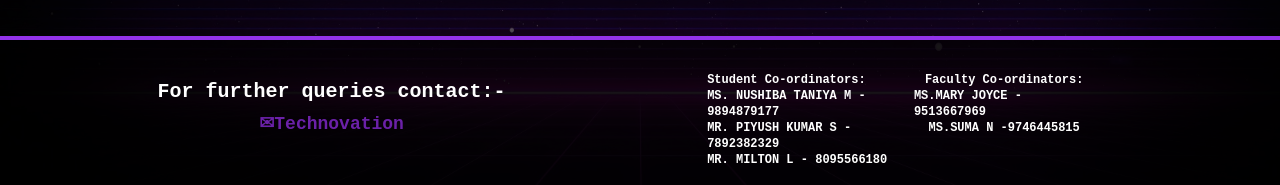
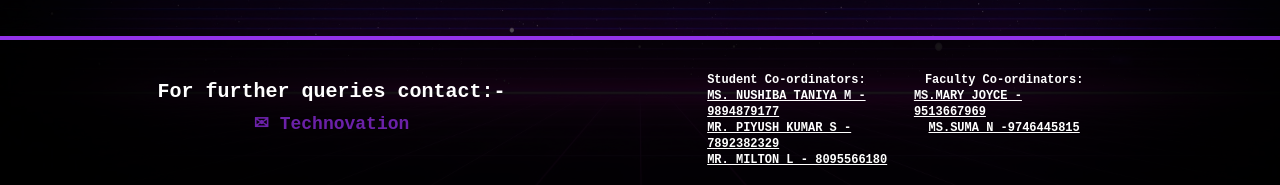
Before and after one commit to Technovation-2K24/event, a website: page index.html in a window 1280 px wide. Shown: the part 10916-11101 px from the top of the page. Drawn offline with nearby package versions, Linux system fonts and the light colour scheme; a web font is replaced by a local one.

Commit message:
Update index.html

```diff
--- a/index.html
+++ b/index.html
@@ -465,19 +465,19 @@
             <footer id="footer" class="pt-8 pb-5">
                 <div class="flex flex-col justify-center items-center mb-5">
                     <p class="font-bold text-white text-xl lg:text-xl">For further queries contact:-</p>
-                    <a href="https://mail.google.com/mail/?view=cm&fs=1&tf=1&to=technovation2k24@gmail.com" target="_blank" class=" text-lg font-extrabold default-text-color p-1 rounded-full hover:underline">
-                        ✉Technovation
+                    <a href="mailto:technovation2k24@gmail.com" target="_blank" class=" text-lg font-extrabold default-text-color p-1 rounded-full hover:underline">
+                        ✉ Technovation
                     </a>
                 </div>
                 <div class="text-white font-semibold text-xs flex flex-row gap-5 px-7">
                     <div class="flex flex-col justify-evenly items-start basis-1/2 gap-1">Student Co-ordinators:<br>
-                        <a href="https://wa.me/+919894879177?text=I have a query" target="_blank">MS. NUSHIBA TANIYA M -<br> 9894879177</a>
-                        <a href="https://wa.me/+917892382329?text=I have a query" target="_blank">MR. PIYUSH KUMAR S - <br>7892382329</a>
-                        <a href="https://wa.me/+918095566180?text=I have a query" target="_blank">MR. MILTON L - 8095566180</a>
+                        <a href="https://wa.me/+919894879177?text=I have a query" target="_blank" class="underline">MS. NUSHIBA TANIYA M -<br> 9894879177</a>
+                        <a href="https://wa.me/+917892382329?text=I have a query" target="_blank" class="underline">MR. PIYUSH KUMAR S - <br>7892382329</a>
+                        <a href="https://wa.me/+918095566180?text=I have a query" target="_blank" class="underline">MR. MILTON L - 8095566180</a>
                     </div>
                     <div class="flex flex-col items-center basis-1/3 gap-1 grow">Faculty Co-ordinators:
-                        <a href="https://wa.me/+919513667969?text=I have a query" target="_blank">MS.MARY JOYCE - 9513667969</a>
-                        <a href="https://wa.me/+919746445815?text=I have a query" target="_blank">MS.SUMA N -9746445815</a>
+                        <a href="https://wa.me/+919513667969?text=I have a query" target="_blank" class="underline">MS.MARY JOYCE - 9513667969</a>
+                        <a href="https://wa.me/+919746445815?text=I have a query" target="_blank" class="underline">MS.SUMA N -9746445815</a>
                     </div>
                 </div>
             </footer>
```
